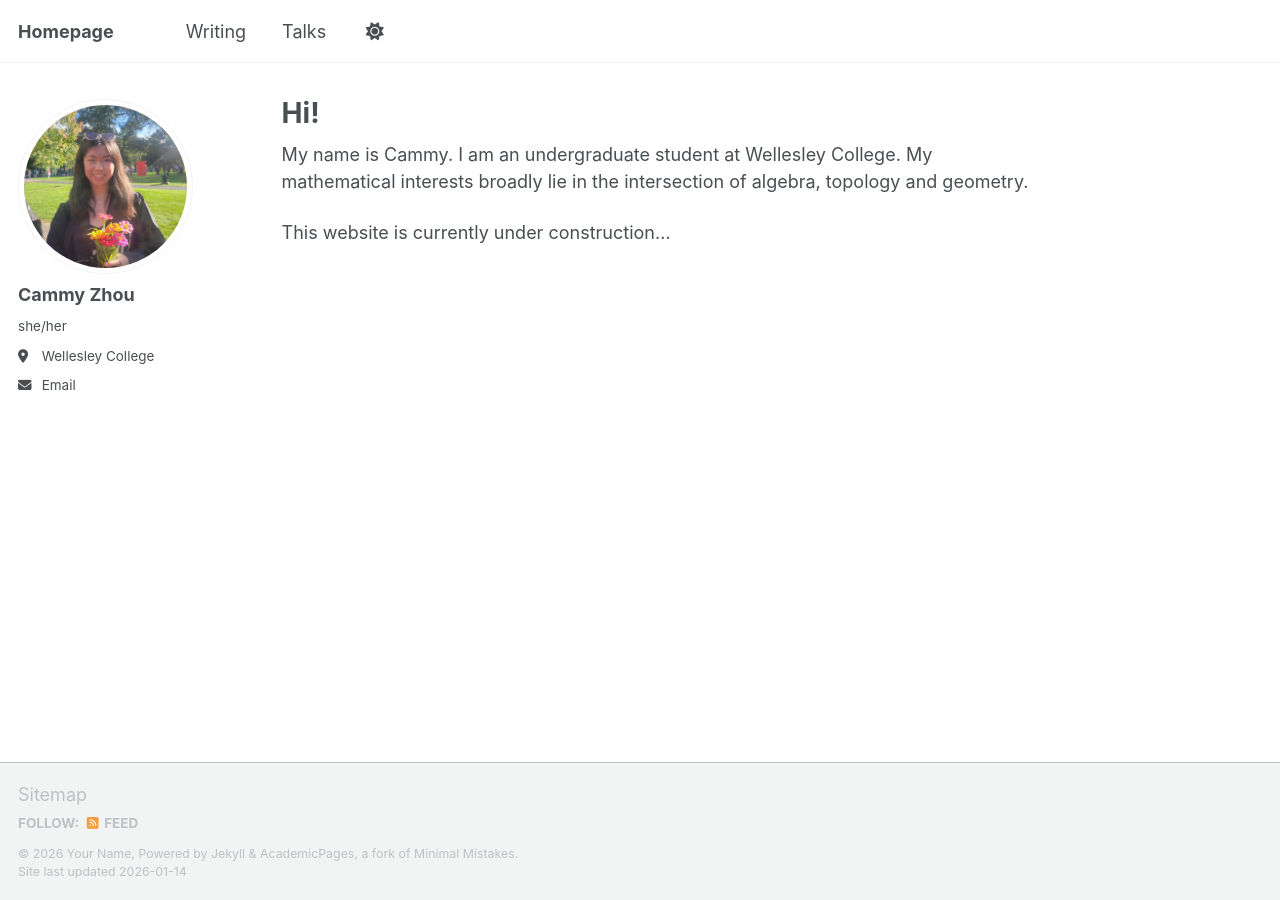
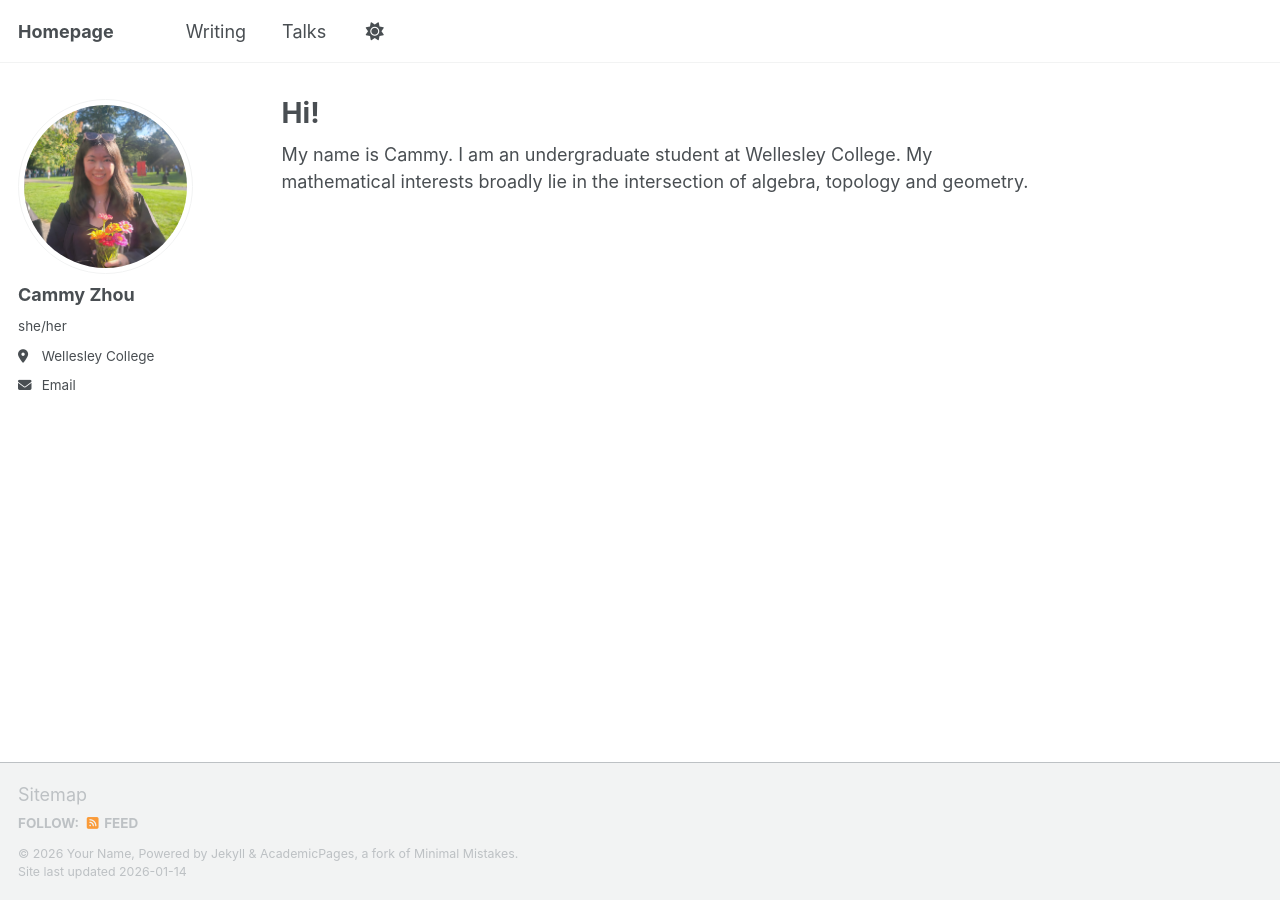
Before and after one commit to cakezhou/cakezhou.github.io, a Jekyll site: the page built from _pages/about.md, in a window 1280 px wide. Built offline with Jekyll 4.4.1, drawn with Linux system fonts in a browser that asks for light colours; a script bundle is joined from its source files by our own code; library files that are not in the unit come from our copies.

Commit message:
Update about page to remove construction notice
Removed construction notice from about page.

```diff
--- a/_pages/about.md
+++ b/_pages/about.md
@@ -8,5 +8,3 @@ redirect_from:
 ---
 
 My name is Cammy. I am an undergraduate student at Wellesley College. My mathematical interests broadly lie in the intersection of algebra, topology and geometry.
-
-This website is currently under construction...
```
